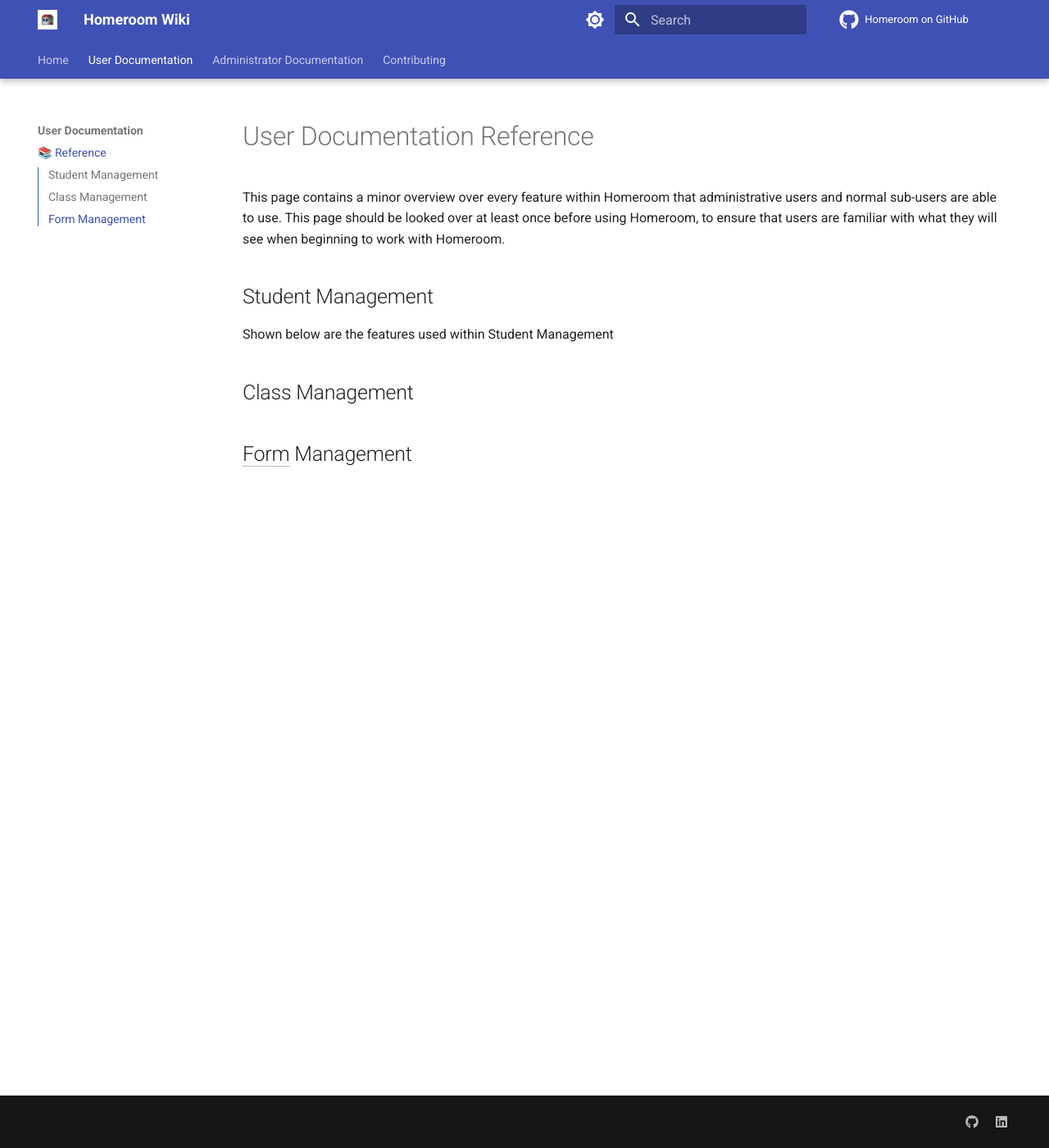
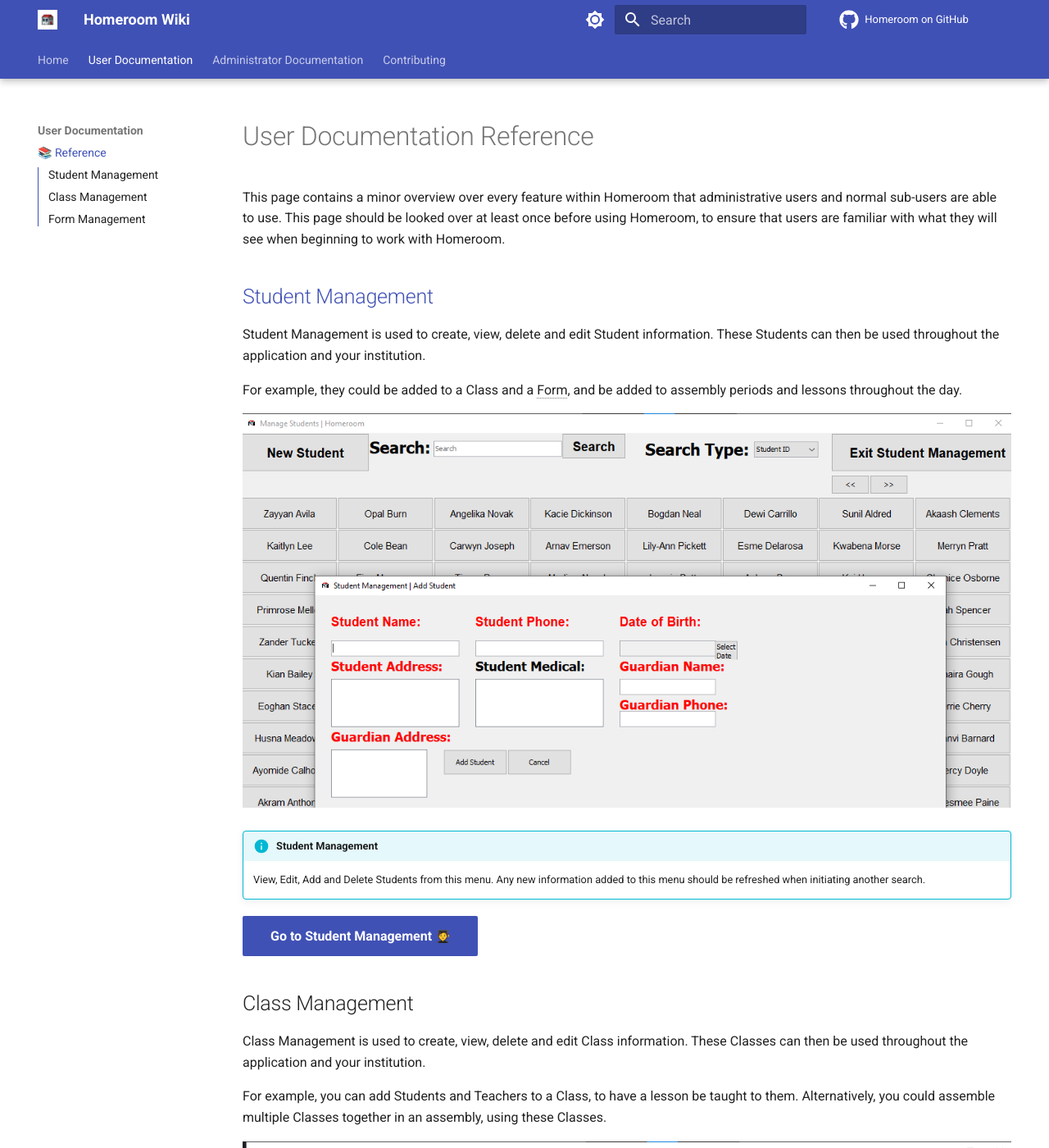
Before and after one commit to longbow122/homeroom-docs, an MkDocs documentation site: the page built from docs/userDocumentation/userReference.md, in a window 1280 px wide and 1400 px high. Shown: the whole window at 82% size. Built offline with MkDocs 1.6.1 and Material for MkDocs 9.7.7, drawn with Linux system fonts in a browser that asks for light colours; emoji names are drawn with the system emoji font; some web fonts are replaced; comment, search, counter and statistics services are not loaded; some of the changed text lies outside the part shown.

Commit message:
Finished Administrator Reference Page along with further details
Finished both the user reference page and administrator reference page. Also made a minor start to Student Management, Form Management and Class Management

```diff
--- a/docs/userDocumentation/userReference.md
+++ b/docs/userDocumentation/userReference.md
@@ -7,8 +7,41 @@
 # User Documentation Reference
 This page contains a minor overview over every feature within Homeroom that administrative users and normal sub-users are able to use. This page should be looked over at least once before using Homeroom, to ensure that users are familiar with what they will see when beginning to work with Homeroom.
 
-## Student Management
-Shown below are the features used within Student Management
+## [Student Management](studentManagement.md)
+Student Management is used to create, view, delete and edit Student information. These Students can then be used throughout the application and your institution.
+
+For example, they could be added to a Class and a Form, and be added to assembly periods and lessons throughout the day.
+
+![Student Management](../screenshots/studentManagement.png)
+
+!!! info "Student Management"
+
+    View, Edit, Add and Delete Students from this menu. Any new information added to this menu should be refreshed when initiating another search.
+
+[Go to Student Management :student:](studentManagement.md){.md-button .md-button--primary}
+
 ## Class Management
+Class Management is used to create, view, delete and edit Class information. These Classes can then be used throughout the application and your institution.
+
+For example, you can add Students and Teachers to a Class, to have a lesson be taught to them. Alternatively, you could assemble multiple Classes together in an assembly, using these Classes.
+
+![Class Management](../screenshots/classManagement.png)
+
+!!! info "Class Management"
+
+    View, Edit, Add and Delete Classes from this menu. Any new information added to this menu should be refreshed when initiating another search.
+
+[Go to Class Management :simple-googleclassroom:](classManagement.md){.md-button .md-button--primary}
 
 ## Form Management
+Form Management is used to create, view, delete and edit Form information. These Forms can then be used throughout the application and your institution.
+
+For example, you can add Students and Teachers to a Form, for form group periods in the morning. Additionally, you could also use these Form Groups to gather an entire Year Group into an assembly period.
+
+![Form Management](../screenshots/formManagement.png)
+
+!!! info "Form Management"
+
+    View, Edit, Add and Delete Forms from this menu. Any new information added to this menu should be refreshed when initiating another search.
+
+[Go to Form Management :homes:](formManagement.md){.md-button .md-button--primary}
```
Also changed, not shown: docs/adminDocumentation/adminReference.md (+21 -1 lines), docs/userDocumentation/classManagement.md (added, +7 -0 lines), docs/userDocumentation/formManagement.md (added, +7 -0 lines), docs/userDocumentation/studentManagement.md (added, +7 -0 lines), includes/abbreviations.md (+2 -0 lines).
